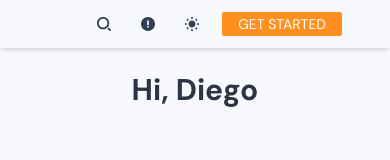
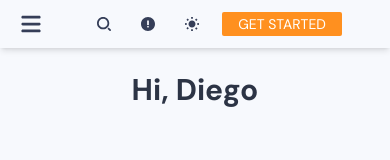
Before and after one commit to CristianMozetich/NeoSmart, a Next.js app in the folder frontend/: page / in a window 390 px wide. Shown: the top 160 px of the page. Built offline with nearby package versions, Linux system fonts and the light colour scheme; what tailwindcss-animated would draw is missing.

Commit message:
aside responsive

```diff
--- /dev/null
+++ b/frontend/src/app/components/icons/CloseIcon.jsx
@@ -0,0 +1,22 @@
+export default function CloseIcon() {
+  return (
+    <svg
+      width="32"
+      height="32"
+      viewBox="0 0 32 32"
+      fill="none"
+      xmlns="http://www.w3.org/2000/svg"
+    >
+      <path
+        d="M20.7347 13.0785C20.8395 12.9808 20.924 12.8635 20.9834 12.7331C21.0428 12.6027 21.076 12.4619 21.081 12.3187C21.086 12.1755 21.0628 12.0328 21.0126 11.8986C20.9625 11.7644 20.8864 11.6413 20.7887 11.5365C20.691 11.4318 20.5736 11.3472 20.4432 11.2878C20.3128 11.2284 20.172 11.1952 20.0289 11.1902C19.8857 11.1852 19.7429 11.2084 19.6087 11.2586C19.4745 11.3087 19.3515 11.3848 19.2467 11.4825L16.0547 14.4585L13.0787 11.2655C12.8795 11.0615 12.6085 10.9436 12.3235 10.9369C12.0386 10.9303 11.7623 11.0354 11.5539 11.2299C11.3455 11.4243 11.2215 11.6926 11.2083 11.9774C11.1952 12.2621 11.2941 12.5407 11.4838 12.7535L14.4598 15.9455L11.2667 18.9215C11.1582 19.0182 11.0701 19.1356 11.0076 19.2668C10.9451 19.398 10.9095 19.5404 10.9028 19.6856C10.8961 19.8308 10.9185 19.9759 10.9687 20.1123C11.0188 20.2487 11.0958 20.3737 11.1949 20.48C11.2941 20.5863 11.4134 20.6717 11.5461 20.7311C11.6787 20.7906 11.8218 20.823 11.9671 20.8264C12.1124 20.8298 12.257 20.8041 12.3922 20.7509C12.5274 20.6976 12.6507 20.6179 12.7547 20.5164L15.9467 17.5415L18.9227 20.7335C19.0188 20.844 19.1361 20.934 19.2677 20.9982C19.3994 21.0623 19.5426 21.0994 19.6888 21.107C19.835 21.1147 19.9813 21.0928 20.1189 21.0427C20.2565 20.9927 20.3826 20.9154 20.4898 20.8155C20.5969 20.7157 20.6828 20.5953 20.7424 20.4615C20.802 20.3277 20.834 20.1834 20.8366 20.0369C20.8392 19.8905 20.8123 19.7451 20.7575 19.6093C20.7027 19.4735 20.6211 19.3501 20.5176 19.2465L17.5427 16.0545L20.7347 13.0785Z"
+        className="dark:fill-white fill-lighticon"
+      />
+      <path
+        fillRule="evenodd"
+        clipRule="evenodd"
+        d="M4.00012 16C4.00012 9.37273 9.37285 4 16.0001 4C22.6274 4 28.0001 9.37273 28.0001 16C28.0001 22.6273 22.6274 28 16.0001 28C9.37285 28 4.00012 22.6273 4.00012 16ZM16.0001 25.8182C14.7108 25.8182 13.4341 25.5642 12.2429 25.0708C11.0517 24.5774 9.96932 23.8542 9.05762 22.9425C8.14592 22.0308 7.42271 20.9485 6.9293 19.7573C6.43589 18.5661 6.18194 17.2893 6.18194 16C6.18194 14.7107 6.43589 13.4339 6.9293 12.2427C7.42271 11.0515 8.14592 9.9692 9.05762 9.0575C9.96932 8.14579 11.0517 7.42259 12.2429 6.92918C13.4341 6.43577 14.7108 6.18182 16.0001 6.18182C18.6041 6.18182 21.1014 7.21623 22.9426 9.0575C24.7839 10.8988 25.8183 13.3961 25.8183 16C25.8183 18.6039 24.7839 21.1012 22.9426 22.9425C21.1014 24.7838 18.6041 25.8182 16.0001 25.8182Z"
+        className="dark:fill-white fill-lighticon"
+      />
+    </svg>
+  );
+}
--- /dev/null
+++ b/frontend/src/app/components/icons/MenuResponsive.jsx
@@ -0,0 +1,7 @@
+export default function MenuResponsive() {
+  return (
+    <svg xmlns="http://www.w3.org/2000/svg" viewBox="0 0 448 512" width={22} height={22} className="dark:fill-white fill-lighticon">
+      <path d="M0 96C0 78.3 14.3 64 32 64H416c17.7 0 32 14.3 32 32s-14.3 32-32 32H32C14.3 128 0 113.7 0 96zM0 256c0-17.7 14.3-32 32-32H416c17.7 0 32 14.3 32 32s-14.3 32-32 32H32c-17.7 0-32-14.3-32-32zM448 416c0 17.7-14.3 32-32 32H32c-17.7 0-32-14.3-32-32s14.3-32 32-32H416c17.7 0 32 14.3 32 32z" />
+    </svg>
+  );
+}
--- a/frontend/src/app/components/navbar/NavBar.jsx
+++ b/frontend/src/app/components/navbar/NavBar.jsx
@@ -4,18 +4,28 @@ import SearchNavIcon from "../icons/SearchNav";
 import QuestIcon from "../icons/QuestIcon";
 import ModeIcon from "../icons/Mode";
 import ButtonNav from "../ButtonNav/ButtonNav";
+import MenuResponsive from "../icons/MenuResponsive";
+import CloseIcon from "../icons/CloseIcon";
 import { useTheme } from "next-themes";
 
-export default function NavBar() {
+export default function NavBar({ handleAsideResponsive, asideResponsive }) {
   const { theme, setTheme } = useTheme();
+
   return (
-    <header className="dark:bg-tertiarySlate bg-lightbg h-12 top-0 w-screen shadow-md  fixed flex justify-end z-10 items-center gap-4">
+    <header className="dark:bg-tertiarySlate bg-lightbg h-12 top-0 w-screen shadow-md fixed flex justify-between z-10 items-center gap-4">
+      <div>
+        <button className="md:hidden ml-5 flex items-center" onClick={handleAsideResponsive}>
+          {asideResponsive ? <CloseIcon /> : <MenuResponsive />}
+        </button>
+      </div>
+      <div className="flex items-center gap-4">
         <SearchNavIcon />
         <QuestIcon />
         <button onClick={() => setTheme(theme === "dark" ? "light" : "dark")}>
           <ModeIcon />
         </button>
         <ButtonNav />
+      </div>
     </header>
   );
 }
--- a/frontend/src/app/components/sidebar/SideBar.jsx
+++ b/frontend/src/app/components/sidebar/SideBar.jsx
@@ -5,7 +5,8 @@ import SideBarClose from "../icons/SideBarClose";
 import SideBarOpen from "../icons/SideBarOpen";
 import AcademyIcon from "../icons/AcademyIcon";
 import FaqsIcon from "../icons/FaqsIcon";
-export default function SideBar() {
+
+export default function SideBar({ asideResponsive }) {
   const [isOpenPrompts, setIsOpenPrompts] = useState(false);
   const [isOpenProfile, setIsOpenProfile] = useState(false);
   const [isSideBarOpen, setIsSideBarOpen] = useState(false);
@@ -14,12 +15,18 @@ export default function SideBar() {
     setIsOpenProfile(!isOpenProfile);
     setIsSideBarOpen(!isSideBarOpen);
   };
+
   const handleTogglePrompts = () => {
     setIsOpenPrompts(!isOpenPrompts);
     setIsSideBarOpen(!isSideBarOpen);
   };
+
   return (
-    <aside className="dark:bg-tertiarySlate max-w-72 bg-slate-100 p-6 justify-start mt-12 md:block hidden">
+    <aside
+      className={`dark:bg-tertiarySlate max-w-72 bg-slate-100 p-6 justify-start mt-12 ${
+        asideResponsive ? "block fixed h-screen z-10" : "hidden md:block"
+      }`}
+    >
       <div className="flex flex-col gap-8">
         <div className="dark:bg-secondarySlate p-2 rounded-md text-fillicon dark:text-white flex flex-col dark:border-0 border border-solid border-sidebarPink">
           <div className="flex gap-4 text-sm items-center justify-between">
@@ -54,7 +61,6 @@ export default function SideBar() {
             </button>
             {isSideBarOpen ? <SideBarClose /> : <SideBarOpen />}
           </div>
-
           {isOpenProfile && (
             <div className="flex flex-col items-center">
               <ul className="flex flex-col gap-2 text-sm p-2">
--- a/frontend/src/app/page.tsx
+++ b/frontend/src/app/page.tsx
@@ -9,17 +9,23 @@ import {
   typeCategory,
 } from "./lib/fetch";
 import Cards from "./components/cards/Cards";
+import { useState } from "react";
 
 export default function Home() {
   const { categories } = useFetchCategories();
   const { user } = useFetchUser();
+  const [asideResponsive, setAsideResponsive] = useState(false);
+
+  const handleAsideResponsive = () => {
+    setAsideResponsive(!asideResponsive);
+  };
 
   return (
     <div className="flex overflow-hidden">
       {/* Navbar */}
-      <NavBar />
+      <NavBar handleAsideResponsive={handleAsideResponsive} asideResponsive={asideResponsive} />
       {/* Sidebar */}
-      <SideBar />
+      <SideBar asideResponsive={asideResponsive} />
 
       {/* Main  */}
       <main className="flex flex-col bg-lightbg dark:bg-secondarySlate">
@@ -27,7 +33,10 @@ export default function Home() {
         <div className="flex-grow mt-12 md:h-screen flex flex-col">
           <h1 className="m-4 p-2 text-3xl text-slate-100 text-center">
             {user.map((user: typeUser) => (
-              <p className="font-bold dark:text-white text-fillicon animate-fade-left" key={user.id}>
+              <p
+                className="font-bold dark:text-white text-fillicon animate-fade-left"
+                key={user.id}
+              >
                 Hi, {user.name}
               </p>
             ))}
```
Lines whose indentation alone changed are shown as unchanged.
